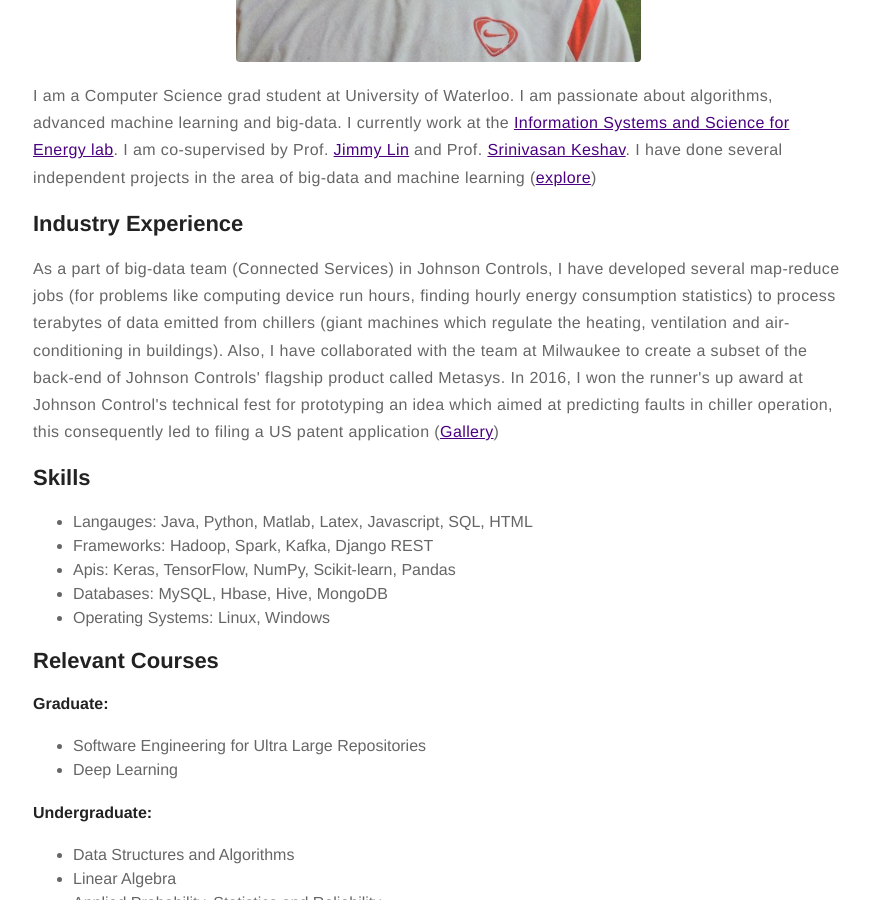
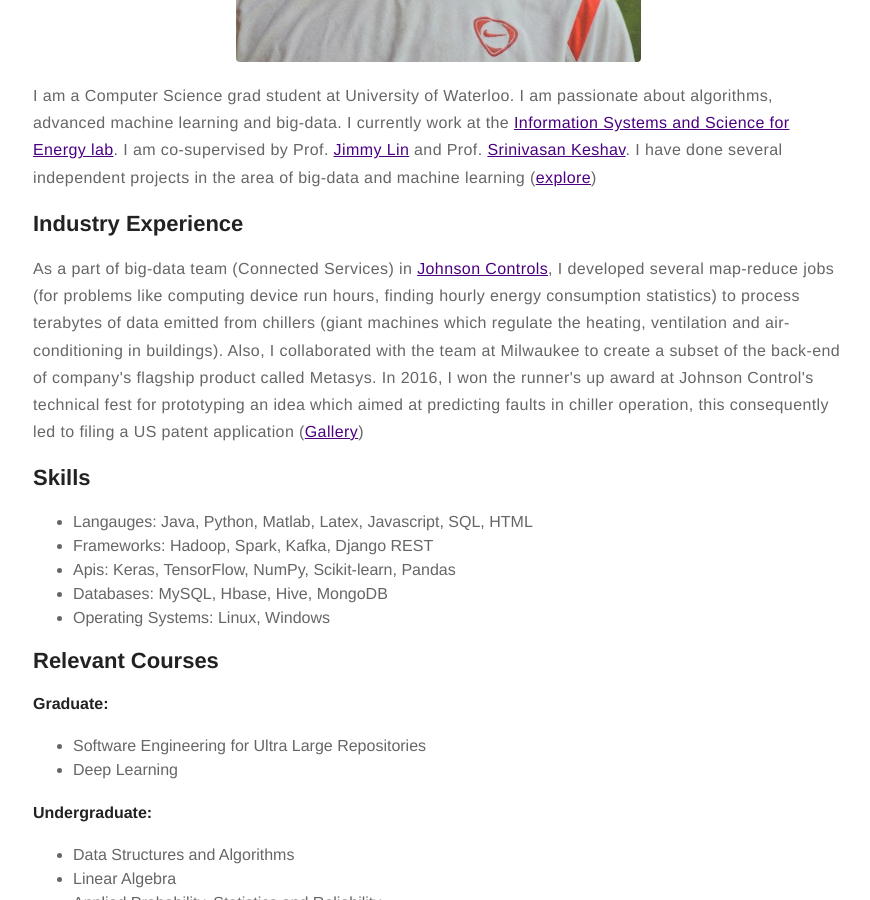
Before and after one commit to dishant-mittal/dishant-mittal.github.io, a Jekyll site: the page built from about.md, in a window 1280 px wide and 900 px high, scrolled down 528 px. Shown: the whole window, without its empty margins (202-1072 px from the left). Built offline with Jekyll 4.4.1, drawn with Linux system fonts in a browser that asks for light colours.

Commit message:
updated about

```diff
--- a/about.md
+++ b/about.md
@@ -9,7 +9,7 @@ I currently work at the <a href="http://blizzard.cs.uwaterloo.ca/iss4e/">Informa
  (<a href="https://dishant-mittal.github.io/projects/">explore</a>)</p>
 
 <h2>Industry Experience</h2>
-<p>As a part of big-data team (Connected Services) in Johnson Controls, I have developed several map-reduce jobs (for problems like computing device run hours, finding hourly energy consumption statistics) to process terabytes of data emitted from chillers (giant machines which regulate the heating, ventilation and air-conditioning in buildings). Also, I have collaborated with the team at Milwaukee to create a subset of the back-end of Johnson Controls' flagship product called Metasys. In 2016, I won the runner's up award at Johnson Control's technical fest for prototyping an idea which aimed at predicting faults in chiller operation, this consequently led to filing a US patent application (<a href="https://photos.app.goo.gl/btoSNNjzXyCrjLyA3">Gallery</a>)</p>
+<p>As a part of big-data team (Connected Services) in <a href="http://www.johnsoncontrols.com/">Johnson Controls</a>, I developed several map-reduce jobs (for problems like computing device run hours, finding hourly energy consumption statistics) to process terabytes of data emitted from chillers (giant machines which regulate the heating, ventilation and air-conditioning in buildings). Also, I collaborated with the team at Milwaukee to create a subset of the back-end of company's flagship product called Metasys. In 2016, I won the runner's up award at Johnson Control's technical fest for prototyping an idea which aimed at predicting faults in chiller operation, this consequently led to filing a US patent application (<a href="https://photos.app.goo.gl/btoSNNjzXyCrjLyA3">Gallery</a>)</p>
 
 
 
```
Also changed, not shown: 2 other files.
